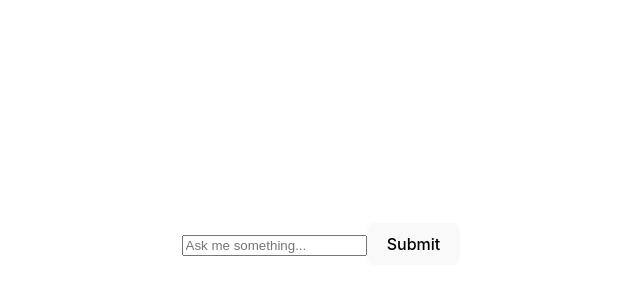
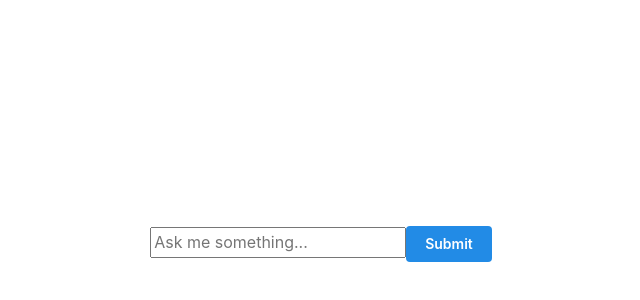
Before and after one commit to aaronestre/tagalong_v2, a React (Vite) app in the folder frontend/: page / in a window 1280 px wide. Shown: the part 156-456 px from the top of the page, without its empty margins (319-959 px from the left). Built offline with nearby package versions, Linux system fonts and the light colour scheme.

Commit message:
Structured front end and installed MantineUI

```diff
--- a/frontend/src/App.jsx
+++ b/frontend/src/App.jsx
@@ -1,42 +1,13 @@
-import { useState, useEffect } from 'react'
-import reactLogo from './assets/react.svg'
-import viteLogo from '/vite.svg'
-import axios from 'axios'
-//import Test from './components/Test.jsx'
-//import {getGroqChatCompletion} from './api/GroqAPI.jsx'
+import {React} from 'react';
+import './App.css'
 
-import './App.css'
+import GroqChat from './components/GroqChat.jsx'
+
 function App() {
-  const [userInput, setUserInput] = useState("");
-  const [response, setResponse] = useState("");
-
-  const handleSubmit = async (e) => {
-    e.preventDefault();
-
-    try {
-      const res = await axios.put("http://localhost:3000/api", {content: userInput});
-      setResponse(res.data.message);
-    }
-    catch (err) {
-      console.error('Error fetching Groq response:', error);
-      setResponse('An error occurred');
-    }
-
-  }
-
 
   return (
     <>
-      <form onSubmit={handleSubmit}>
-        <input
-            type="text"
-            value={userInput}
-            onChange={(e) => setUserInput(e.target.value)}
-            placeholder="Ask me something..."
-          />
-        <button type="submit">Submit</button>
-      </form>
-      {response && <p>Response: {response}</p>}
+      <GroqChat></GroqChat>
     </>
   )
 }
--- /dev/null
+++ b/frontend/src/components/GroqChat.jsx
@@ -0,0 +1,40 @@
+import { React, useState } from "react";
+import { Button, Checkbox, Group, TextInput } from "@mantine/core";
+import { useForm } from "@mantine/form";
+import axios from "axios";
+
+function GroqChat() {
+  const [userInput, setUserInput] = useState("");
+  const [response, setResponse] = useState("");
+
+  const handleSubmit = async (e) => {
+    e.preventDefault();
+
+    try {
+      const res = await axios.put("http://localhost:3000/api", {
+        content: userInput,
+      });
+      setResponse(res.data.message);
+    } catch (err) {
+      console.error("Error fetching Groq response:", error);
+      setResponse("An error occurred");
+    }
+  };
+
+  return (
+    <>
+      <form onSubmit={handleSubmit}>
+        <input
+          type="text"
+          value={userInput}
+          onChange={(e) => setUserInput(e.target.value)}
+          placeholder="Ask me something..."
+        />
+        <Button type="submit">Submit</Button>
+      </form>
+      {response && <p>Response: {response}</p>}
+    </>
+  );
+}
+
+export default GroqChat;
--- a/frontend/src/main.jsx
+++ b/frontend/src/main.jsx
@@ -3,8 +3,13 @@ import { createRoot } from 'react-dom/client'
 import App from './App.jsx'
 import './index.css'
 
+import '@mantine/core/styles.css';
+import { MantineProvider } from '@mantine/core';
+
 createRoot(document.getElementById('root')).render(
   <StrictMode>
-    <App />
+    <MantineProvider>
+      <App />
+    </MantineProvider>
   </StrictMode>,
 )
```
Also changed, not shown: frontend/package.json (+8 -0 lines), frontend/src/api/GroqAPI.jsx (deleted, +0 -22 lines), frontend/src/components/Test.jsx (deleted, +0 -15 lines), 2 other files (tests, documents, lock files or other folders).
